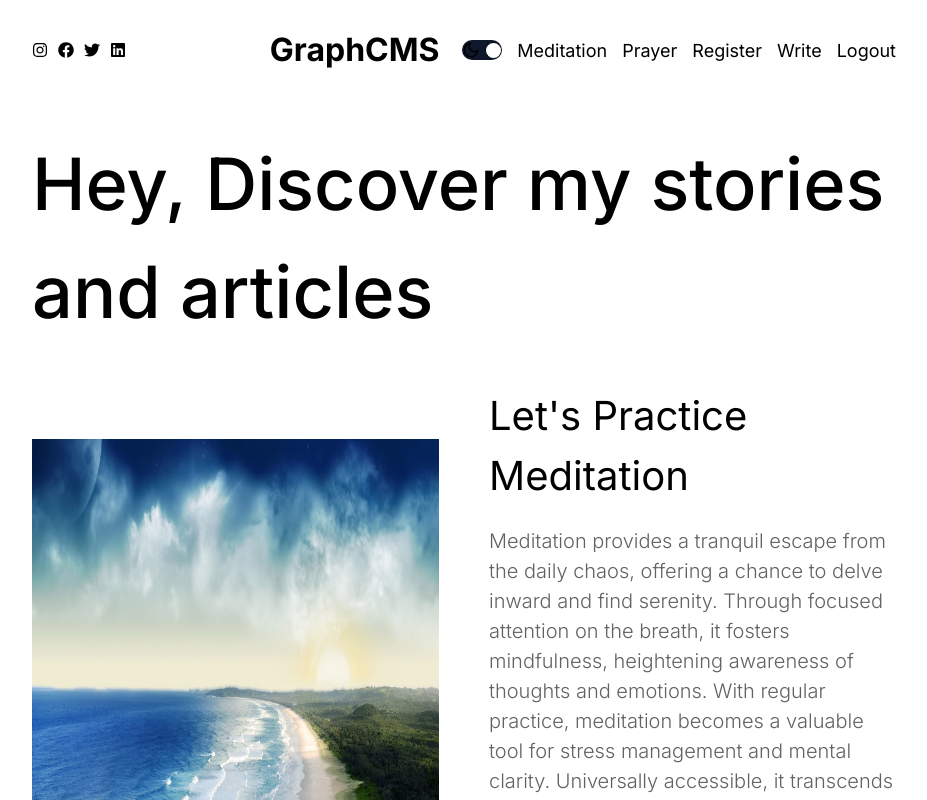
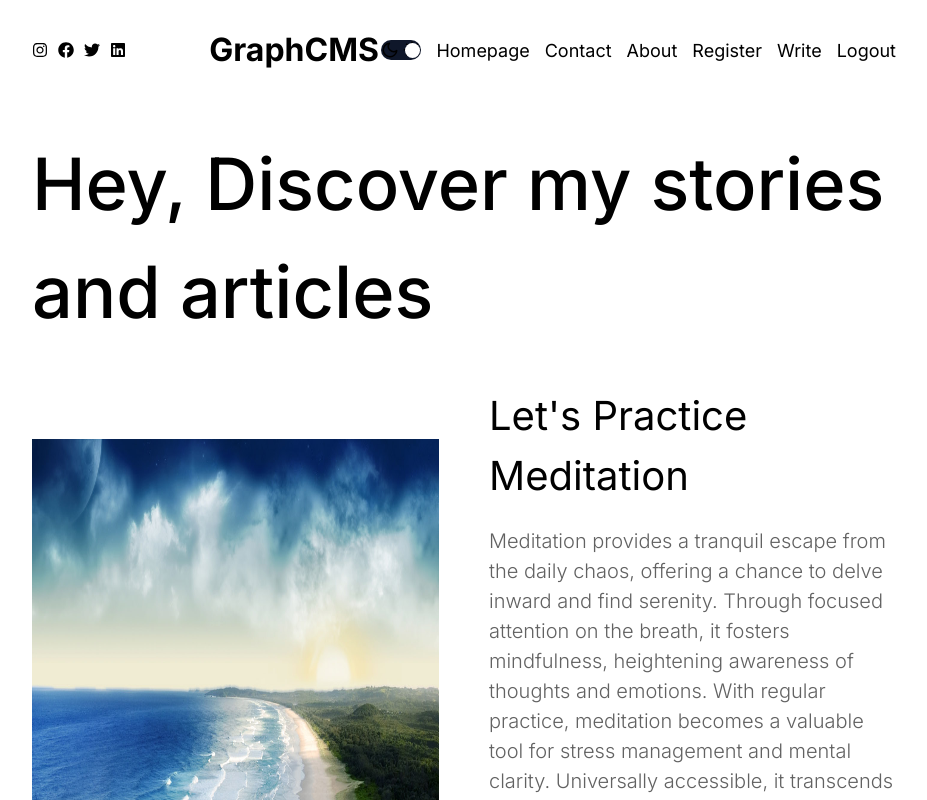
Before and after one commit to DavisKiprotich/Blog_Website, a Next.js app: page / in a window 1280 px wide. Shown: the top 800 px of the page, without its empty margins (176-1103 px from the left). Built offline with nearby package versions, Linux system fonts and the light colour scheme.

Commit message:
Final touches

```diff
--- a/components/Header.jsx
+++ b/components/Header.jsx
@@ -31,13 +31,9 @@ const Header = () => {
         <div className={styles.links}>
           <ThemeToggler />
 
-          {categories.map((category, index) => (
-            <Link key={category.slug} href={`/category/${category.slug}`} className={styles.link}>
-              <span className={`md:float-right mr-2 align-middle ml-4 font-semibold cursor-pointer ${index !== categories.length - 1 ? 'mr-8' : ''}`}>
-                {category.name}
-              </span>
-            </Link>
-          ))}
+          <Link href="/" className={styles.link}>Homepage</Link>
+          <Link href="/" className={styles.link}>Contact</Link>
+          <Link href="/" className={styles.link}>About</Link>
 
           <AuthLinks />
         </div>
--- a/components/styles/header.module.css
+++ b/components/styles/header.module.css
@@ -14,7 +14,7 @@
   .logo {
     flex: 1;
     text-align: center;
-    font-size: 26px;
+    font-size: 33px;
     font-weight: bold;
   }
 
--- a/components/styles/writePage.module.css
+++ b/components/styles/writePage.module.css
@@ -59,4 +59,5 @@
     background-color: turquoise;
     color: aliceblue;
     cursor: pointer;
+    border-radius: 20px;
 }
```
